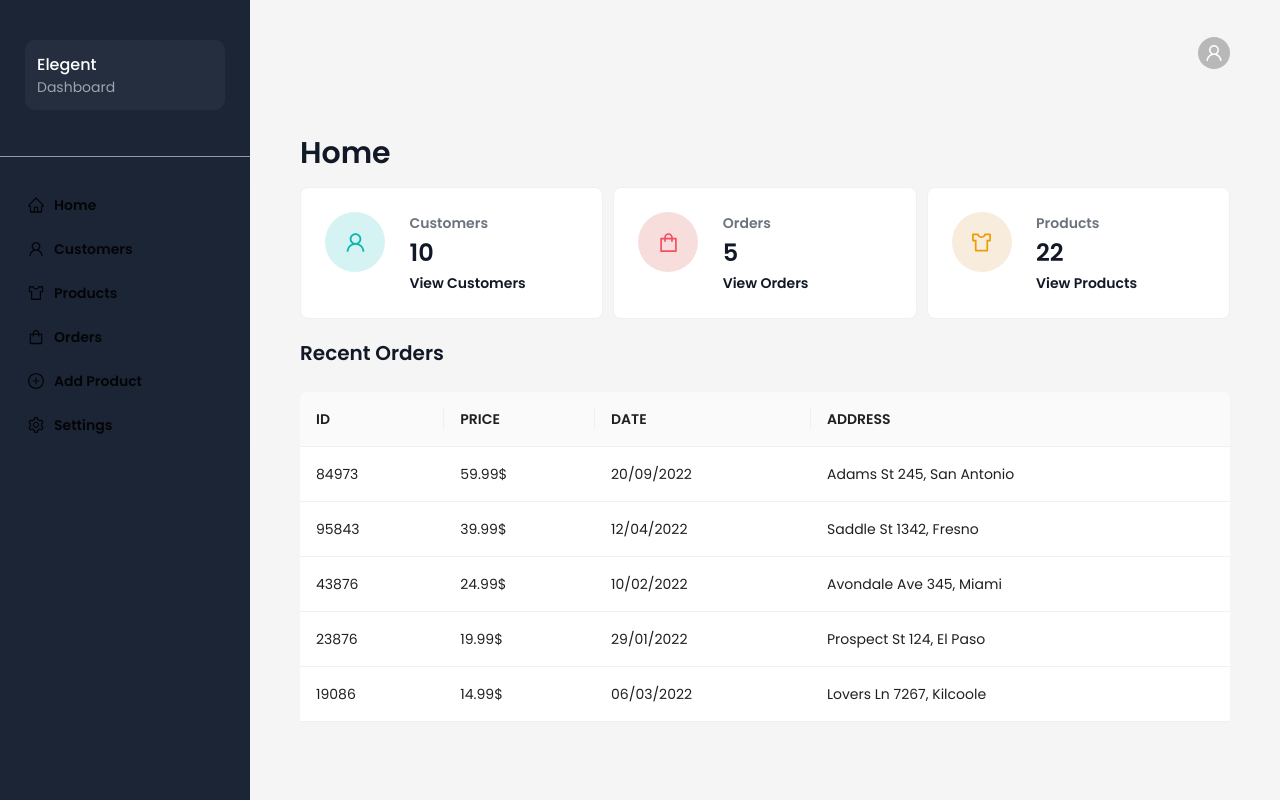
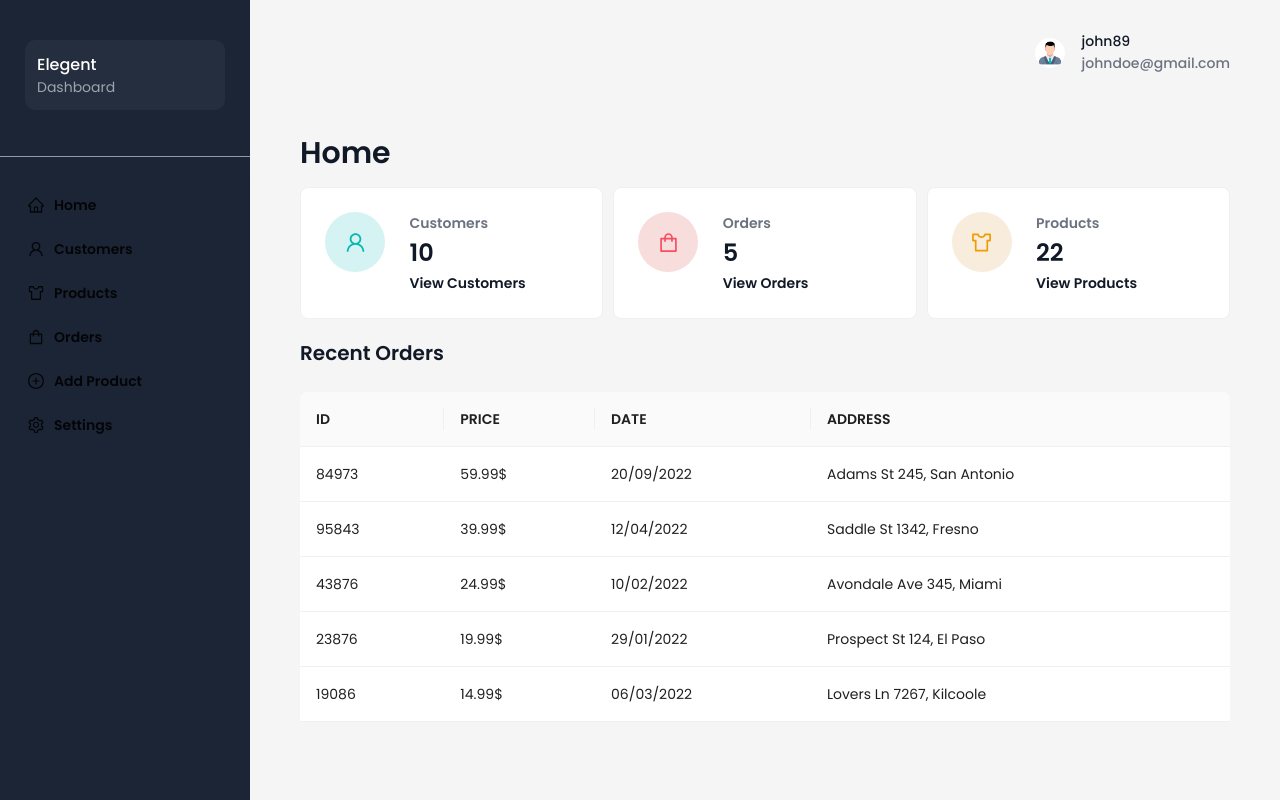
Before and after one commit to thomasdev9/dashboard-app, a React (Create React App) app: page / in a window 1280 px wide. Built offline with nearby package versions, Linux system fonts and the light colour scheme; data requests are answered from the project's data file.

Commit message:
Refactor topbar

```diff
--- a/src/api/settings-api.js
+++ b/src/api/settings-api.js
@@ -11,6 +11,14 @@ export const SettingsAPI = {
     });
     return response.data;
   },
+  getSettings: async function (cancel = false) {
+    const response = await api.request({
+      url: '/settings',
+      method: 'GET',
+      signal: cancel ? cancelApiObject[this.getSettings.name].handleRequestCancellation().signal : undefined,
+    });
+    return response.data;
+  },
 };
 
 const cancelApiObject = defineCancelApiObject(SettingsAPI);
--- a/src/features/ui/topbar.js
+++ b/src/features/ui/topbar.js
@@ -1,8 +1,10 @@
-import React, { useState } from 'react';
+import React, { useEffect, useState } from 'react';
+import { useDispatch, useSelector } from 'react-redux';
 import styled from 'styled-components';
 import { Layout, Space, Avatar, Drawer } from 'antd';
-import { MenuOutlined, UserOutlined } from '@ant-design/icons';
+import { MenuOutlined } from '@ant-design/icons';
 import MenuComponent from '../ui/menu-component';
+import { fetchSettings } from '../../redux/slices/settings';
 
 const HeaderWrapper = styled.div`
   display: flex;
@@ -47,10 +49,39 @@ const DrawerStyle = {
   background: 'rgb(28, 37, 54)',
 };
 
+const UserInfoWrapper = styled.div`
+  display: flex;
+  flex-direction: column;
+  align-items: flex-start;
+  justify-content: center;
+
+  @media only screen and (max-width: 850px) {
+    display: none;
+  }
+`;
+
+const Username = styled.p`
+  font-size: 14px;
+  font-weight: 500;
+  color: rgb(17, 25, 39);
+  line-height: 22px;
+`;
+
+const UserEmail = styled.p`
+  font-size: 14px;
+  font-weight: 500;
+  color: rgb(108, 115, 127);
+  line-height: 22px;
+`;
+
 const { Header } = Layout;
 
 function Topbar() {
   const [open, setOpen] = useState(false);
+  const dispatch = useDispatch();
+  const image = useSelector((state) => state.settings.data.image);
+  const email = useSelector((state) => state.settings.data.email);
+  const username = useSelector((state) => state.settings.data.username);
 
   const showDrawer = () => {
     setOpen(true);
@@ -59,6 +90,10 @@ function Topbar() {
   const onClose = () => {
     setOpen(false);
   };
+
+  useEffect(() => {
+    dispatch(fetchSettings());
+  }, []);
 
   return (
     <Header>
@@ -71,7 +106,11 @@ function Topbar() {
         </Drawer>
         <Logo>Elegent</Logo>
         <Space size={16} wrap>
-          <Avatar icon={<UserOutlined />} />
+          <Avatar src={image} />
+          <UserInfoWrapper>
+            <Username>{username}</Username>
+            <UserEmail>{email}</UserEmail>
+          </UserInfoWrapper>
         </Space>
       </HeaderWrapper>
     </Header>
--- /dev/null
+++ b/src/redux/slices/settings.js
@@ -0,0 +1,36 @@
+import { createSlice, createAsyncThunk } from '@reduxjs/toolkit';
+import { SettingsAPI } from '../../api/settings-api';
+
+const initialState = {
+  data: [],
+  loading: false,
+  error: null,
+  success: false,
+};
+
+export const fetchSettings = createAsyncThunk('settings/fetchSettings', async () => {
+  const response = await SettingsAPI.getSettings();
+  return response;
+});
+
+export const settingsSlice = createSlice({
+  name: 'settings',
+  initialState,
+  reducers: {},
+  extraReducers(builder) {
+    builder.addCase(fetchSettings.pending, (state) => {
+      state.loading = true;
+    });
+    builder.addCase(fetchSettings.fulfilled, (state, { payload }) => {
+      state.loading = false;
+      state.data = payload;
+      state.success = true;
+    });
+    builder.addCase(fetchSettings.rejected, (state, action) => {
+      state.loading = false;
+      state.error = action.error.message;
+    });
+  },
+});
+
+export default settingsSlice.reducer;
--- a/src/redux/store.js
+++ b/src/redux/store.js
@@ -3,11 +3,13 @@ import { combineReducers } from 'redux';
 import customersSlice from './slices/customers';
 import productsSlice from './slices/products';
 import ordersSlice from './slices/orders';
+import settingsSlice from './slices/settings';
 
 const reducer = combineReducers({
   customers: customersSlice,
   products: productsSlice,
   orders: ordersSlice,
+  settings: settingsSlice,
 });
 
 export const store = configureStore({
```
